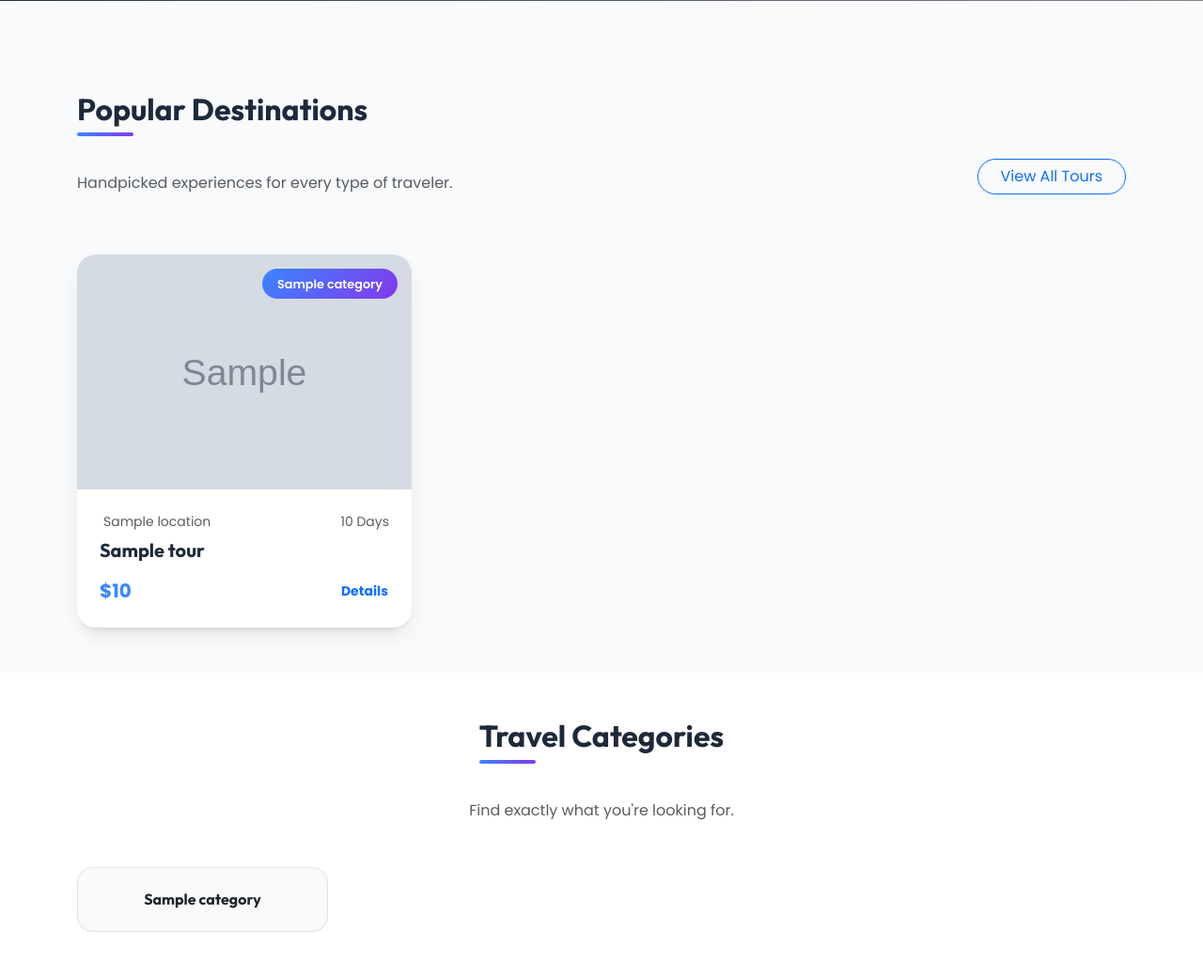
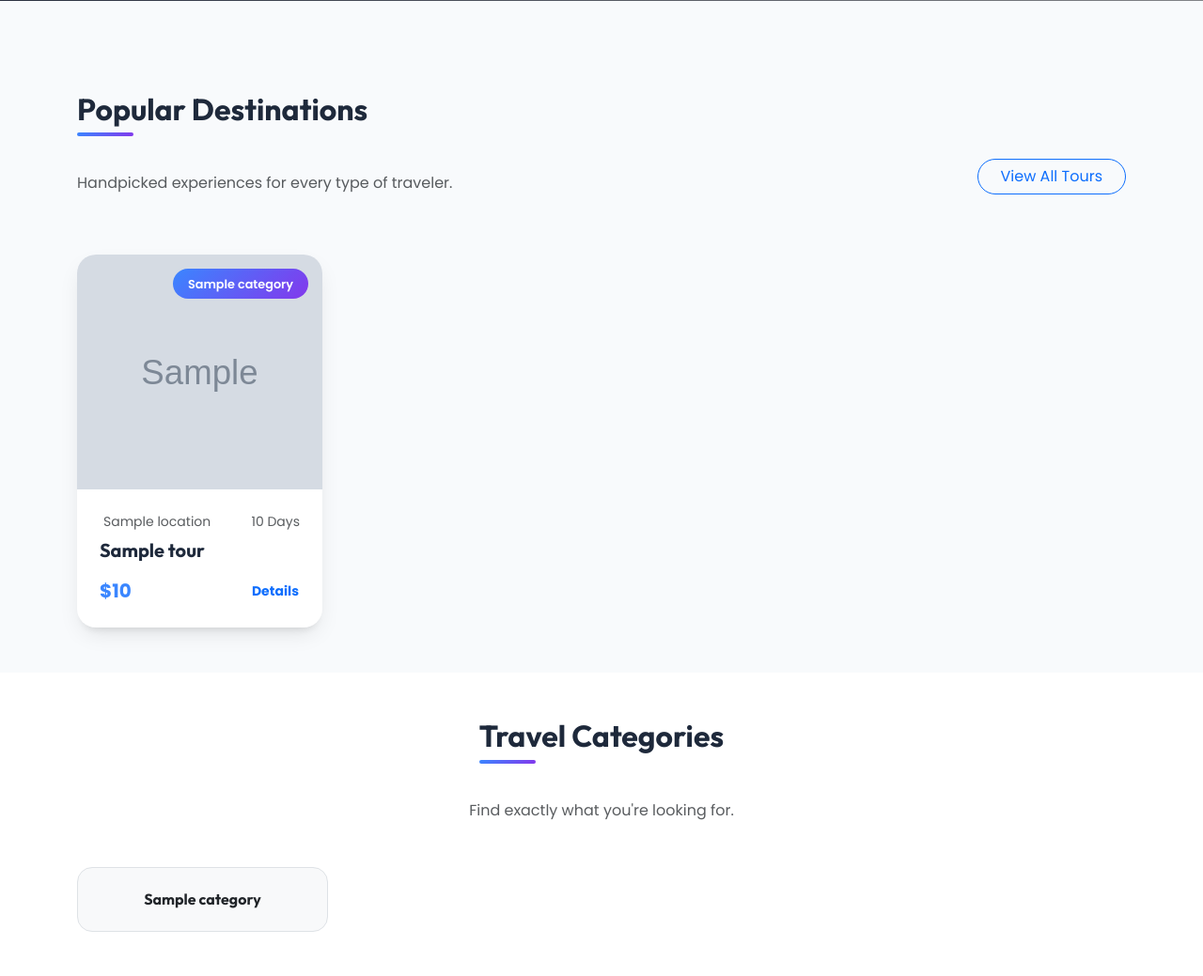
Before and after one commit to hemanthmeda1807/ToursAndTravels, a Django app: template tours_app/templates/tours_app/home.html in a window 1280 px wide. Shown: the part 717-1756 px from the top of the page at 94% size. Run offline with Django 3.2, Linux system fonts and the light colour scheme; the template is opened without the code that fills it: most values are stand-ins (such as "Sample title", 1, 10 or a date in 2020); grey boxes marked "Sample" are stand-in pictures; some libraries are stand-ins or nearby versions; grey boxes are pictures that could not be loaded.

Commit message:
Fixed alignment and grid layout

```diff
--- a/static/css/style.css
+++ b/static/css/style.css
@@ -104,6 +104,8 @@ h1, h2, h3, h4, h5, h6, .brand-text {
     box-shadow: var(--card-shadow);
     transition: all 0.3s ease;
     height: 100%;
+    display: flex;
+    flex-direction: column;
 }
 
 .tour-card:hover {
@@ -141,6 +143,9 @@ h1, h2, h3, h4, h5, h6, .brand-text {
 
 .card-body {
     padding: 1.5rem;
+    display: flex;
+    flex-direction: column;
+    flex-grow: 1;
 }
 
 .tour-price {
--- a/tours_app/templates/tours_app/home.html
+++ b/tours_app/templates/tours_app/home.html
@@ -29,7 +29,7 @@
 
         <div class="row g-4">
             {% for tour in featured_tours %}
-            <div class="col-md-4">
+            <div class="col-md-6 col-lg-3">
                 <div class="tour-card animate-up" style="animation-delay: {{ forloop.counter|add:1 }}00ms;">
                     <div class="card-img-wrapper">
                         {% if tour.image %}
```
